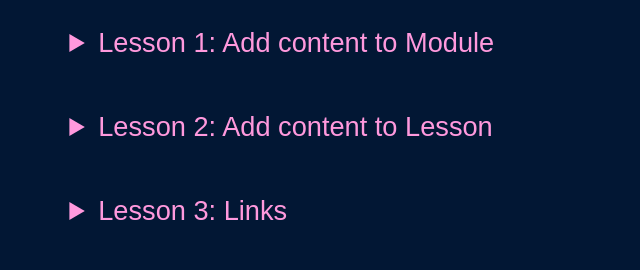
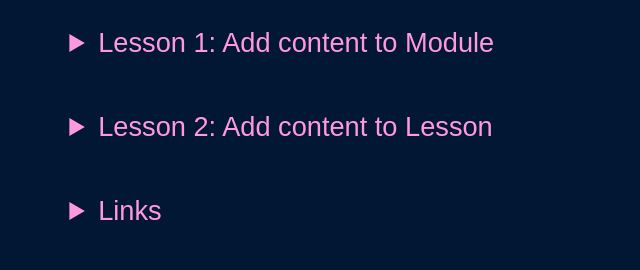
Before and after one commit to gcallah/CourseBuilder, a Django app: template coursebuilder/templates/chapter.html in a window 1280 px wide. Shown: the part 530-800 px from the top of the page, without its empty margins (0-640 px from the left). Run offline with Django 3.2, Linux system fonts and the light colour scheme; data comes from the database, SQL or seed files in the repository; both versions use the stored data as it was after the commit; tables that the repository leaves empty hold one stand-in row (values such as "Sample post"); the template is opened without the code that fills it: values that come from a table or form of the project are taken from there, most other values are stand-ins (such as "Sample title", 1, 10 or a date in 2020); some libraries are stand-ins or nearby versions.

Commit message:
Changed chapter.html to add sections which are not lessons and modified ordering of sections

```diff
--- a/coursebuilder/templates/chapter.html
+++ b/coursebuilder/templates/chapter.html
@@ -10,7 +10,11 @@
  {% for section in sections %}
      <details>
         <summary class="sum1">
-            {% autoescape off %}Lesson {{section.order}}: {{ section.title }}{% endautoescape %}
+            {% if section.lesson_order %}
+                {% autoescape off %}Lesson {{ section.lesson_order }}: {{ section.title }}{% endautoescape %}
+            {% else %}
+                {% autoescape off %}{{ section.title }}{% endautoescape %}
+            {% endif %}
         </summary>
          {% autoescape off %}{{ section.content }}{% endautoescape %}
      </details>
--- a/coursebuilder/views.py
+++ b/coursebuilder/views.py
@@ -54,7 +54,7 @@ def chapter(request, chapter='basics'):
     try:
         contents = CourseModule.objects.get(module=chapter)
         sections = ModuleSection.objects.filter(module=contents)\
-            .order_by('lesson_order')
+            .order_by('order', 'lesson_order')
         return render(request, 'chapter.html', {
             'module_title': contents.title,
             'sections': sections,
```
Also changed, not shown: db.sqlite3.
